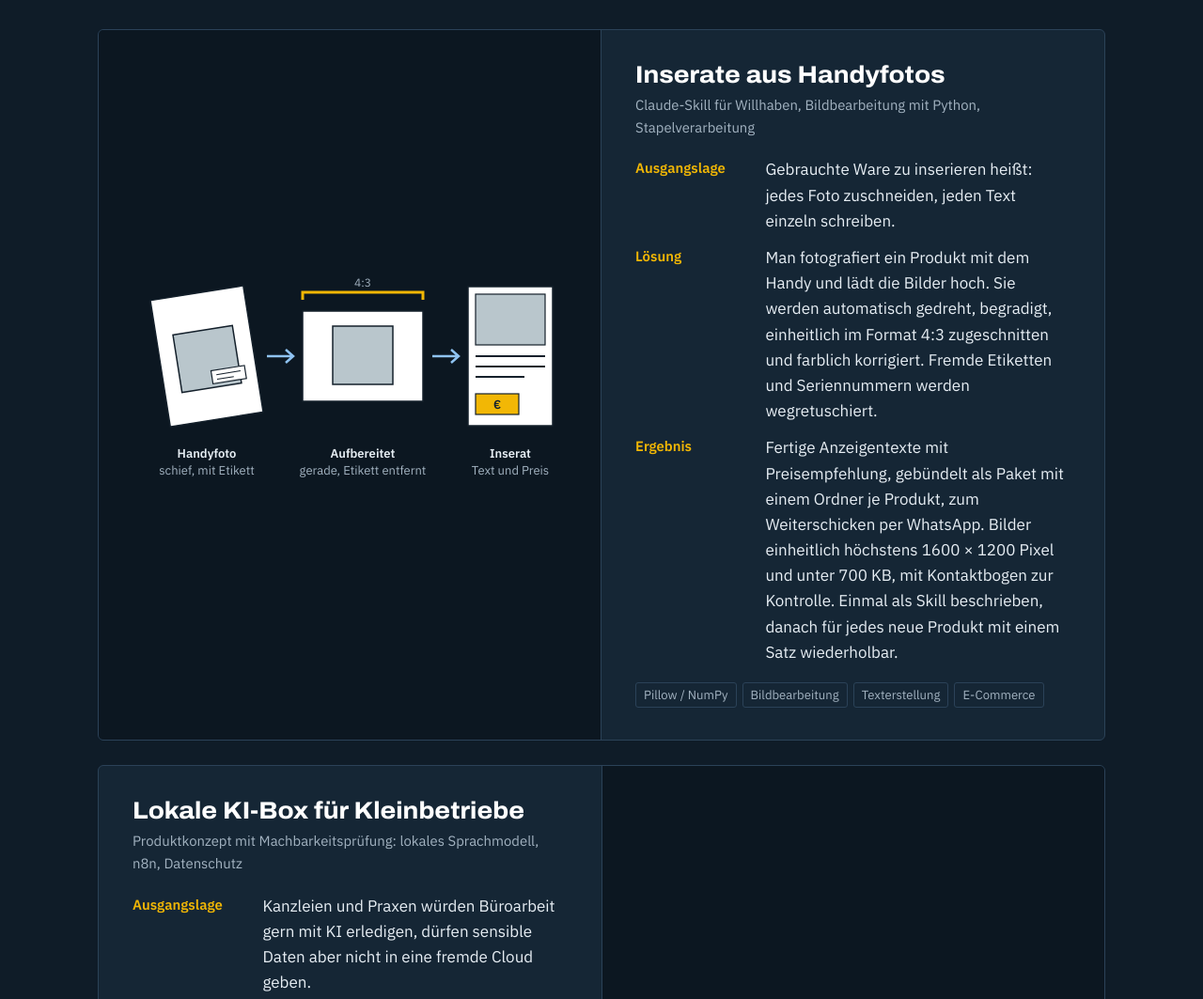
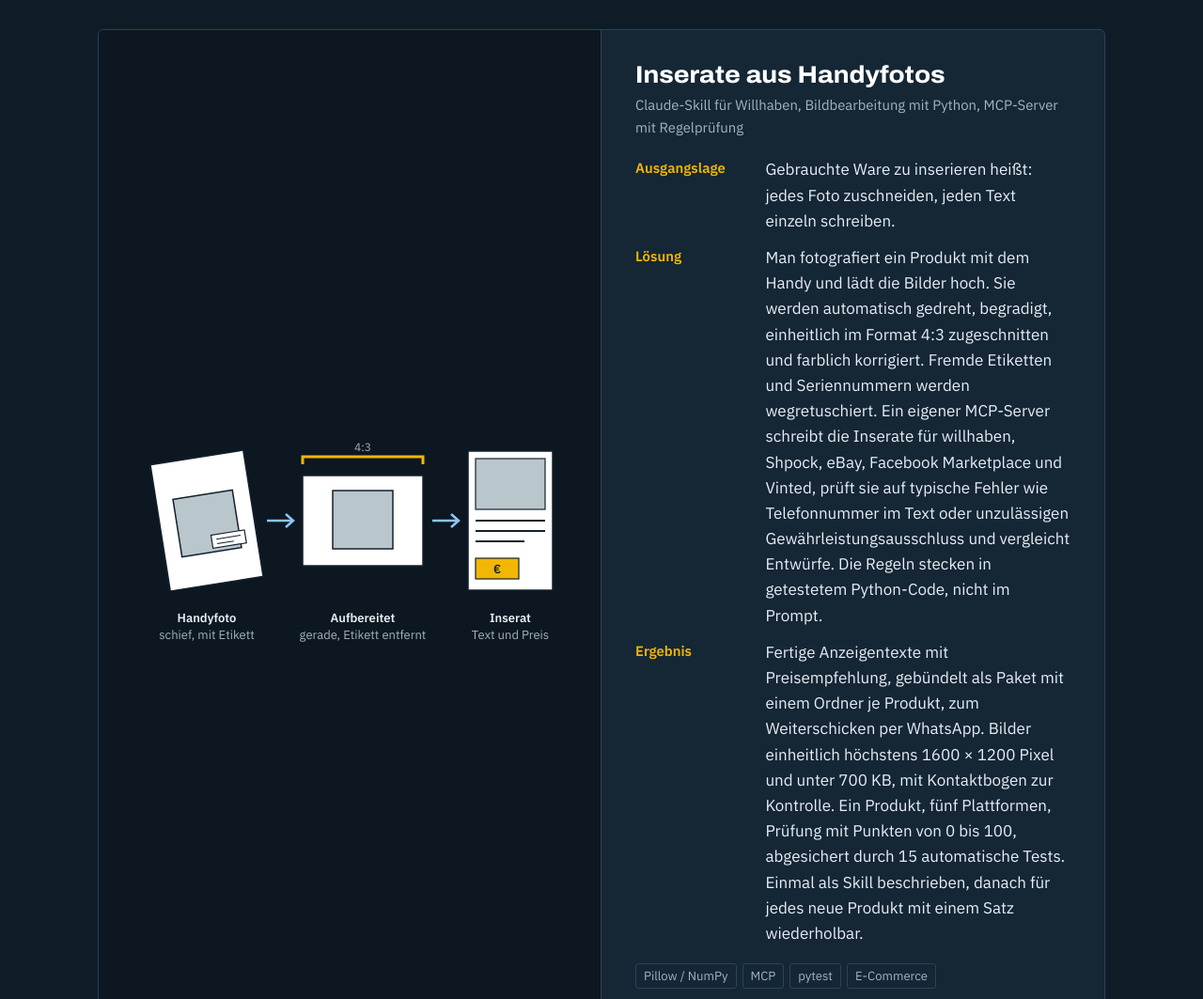
Before and after one commit to guenter-kohlhofer/portfolio, a plain HTML site: page index.html in a window 1280 px wide. Shown: the part 1542-2605 px from the top of the page at 94% size. Drawn offline with Linux system fonts and the light colour scheme.

Commit message:
Inserate-Karte: inserat-mcp verlinkt, Link zum KI-Paket relativ
MCP-Server fuer fuenf Plattformen mit 15 Tests in die Karte aufgenommen.
Link auf ki-im-betrieb/ relativ, damit die Link-Pruefung schon vor dem
Merge gruen ist.

Co-Authored-By: Claude Opus 5.5 <noreply@anthropic.com>
Claude-Session: https://claude.ai/code/session_018ZgKv3hK7EcLrxbHBVVk3t

```diff
--- a/index.html
+++ b/index.html
@@ -284,13 +284,14 @@
     </div>
     <div class="inhalt">
       <h3>Inserate aus Handyfotos</h3>
-      <p class="art">Claude-Skill für Willhaben, Bildbearbeitung mit Python, Stapelverarbeitung</p>
+      <p class="art">Claude-Skill für Willhaben, Bildbearbeitung mit Python, MCP-Server mit Regelprüfung</p>
       <dl class="karte">
         <dt>Ausgangslage</dt><dd>Gebrauchte Ware zu inserieren heißt: jedes Foto zuschneiden, jeden Text einzeln schreiben.</dd>
-        <dt>Lösung</dt><dd>Man fotografiert ein Produkt mit dem Handy und lädt die Bilder hoch. Sie werden automatisch gedreht, begradigt, einheitlich im Format 4:3 zugeschnitten und farblich korrigiert. Fremde Etiketten und Seriennummern werden wegretuschiert.</dd>
-        <dt>Ergebnis</dt><dd class="geprueft">Fertige Anzeigentexte mit Preisempfehlung, gebündelt als Paket mit einem Ordner je Produkt, zum Weiterschicken per WhatsApp. Bilder einheitlich höchstens 1600 × 1200 Pixel und unter 700 KB, mit Kontaktbogen zur Kontrolle. Einmal als Skill beschrieben, danach für jedes neue Produkt mit einem Satz wiederholbar.</dd>
+        <dt>Lösung</dt><dd>Man fotografiert ein Produkt mit dem Handy und lädt die Bilder hoch. Sie werden automatisch gedreht, begradigt, einheitlich im Format 4:3 zugeschnitten und farblich korrigiert. Fremde Etiketten und Seriennummern werden wegretuschiert. Ein eigener MCP-Server schreibt die Inserate für willhaben, Shpock, eBay, Facebook Marketplace und Vinted, prüft sie auf typische Fehler wie Telefonnummer im Text oder unzulässigen Gewährleistungsausschluss und vergleicht Entwürfe. Die Regeln stecken in getestetem Python-Code, nicht im Prompt.</dd>
+        <dt>Ergebnis</dt><dd class="geprueft">Fertige Anzeigentexte mit Preisempfehlung, gebündelt als Paket mit einem Ordner je Produkt, zum Weiterschicken per WhatsApp. Bilder einheitlich höchstens 1600 × 1200 Pixel und unter 700 KB, mit Kontaktbogen zur Kontrolle. Ein Produkt, fünf Plattformen, Prüfung mit Punkten von 0 bis 100, abgesichert durch 15 automatische Tests. Einmal als Skill beschrieben, danach für jedes neue Produkt mit einem Satz wiederholbar.</dd>
       </dl>
-      <ul class="marken"><li>Pillow / NumPy</li><li>Bildbearbeitung</li><li>Texterstellung</li><li>E-Commerce</li></ul>
+      <ul class="marken"><li>Pillow / NumPy</li><li>MCP</li><li>pytest</li><li>E-Commerce</li></ul>
+      <p class="mehr"><a href="https://github.com/guenter-kohlhofer/inserat-mcp" rel="noopener">MCP-Server auf GitHub ansehen</a></p>
     </div>
   </article>
   <article class="gross">
@@ -376,7 +377,7 @@
         <dt>Ergebnis</dt><dd class="geprueft">30-Minuten-Schulung mit 17 Folien, Quiz und Teilnahmeliste als Nachweis. Rechtsstand November 2026 inklusive der Änderungen durch den Digital-Omnibus, jede Aussage mit Quelle, ungeklärte Punkte offen markiert.</dd>
       </dl>
       <ul class="marken"><li>EU-KI-Verordnung</li><li>DSGVO</li><li>Schulung</li><li>Change Management</li></ul>
-      <p class="mehr"><a href="https://github.com/guenter-kohlhofer/portfolio/tree/main/ki-im-betrieb" rel="noopener">Unterlagen auf GitHub ansehen</a></p>
+      <p class="mehr"><a href="ki-im-betrieb/">Unterlagen ansehen</a></p>
     </div>
   </article>
   <article class="gross">
```
Also changed, not shown: 1 other file.
